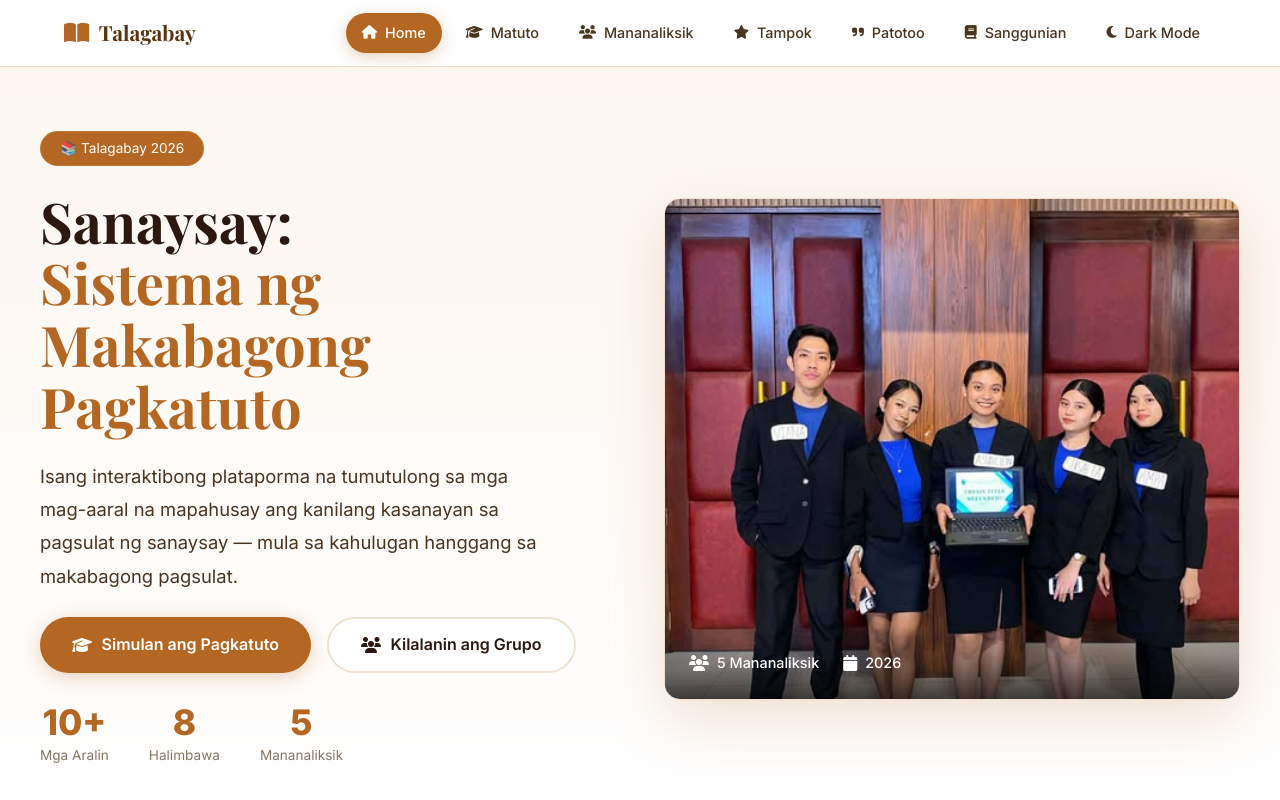
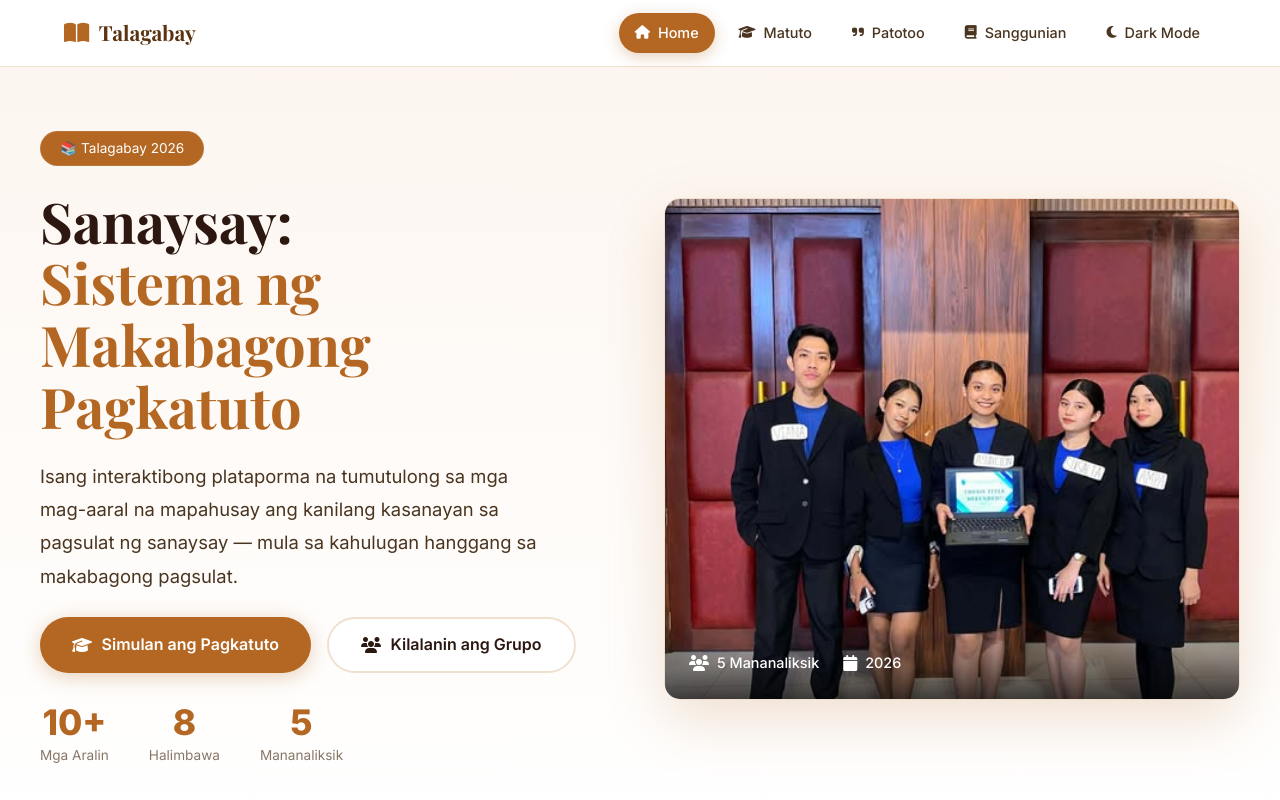
Before and after one commit to FernandoUrita/Sanaygabay, a website: page index.html in a window 1280 px wide. Shown: the top 800 px of the page. Drawn offline with nearby package versions, Linux system fonts and the light colour scheme; no server answers.

Commit message:
Update navigation links in index.html
Removed 'About' and 'Features' links from navigation.

```diff
--- a/index.html
+++ b/index.html
@@ -32,8 +32,6 @@
             <ul class="nav-links">
                 <li><a href="index.html" class="active"><i class="fas fa-home"></i> Home</a></li>
                 <li><a href="learn.html"><i class="fas fa-graduation-cap"></i> Matuto</a></li>
-                <li><a href="about.html"><i class="fas fa-users"></i> Mananaliksik</a></li>
-                <li><a href="#features"><i class="fas fa-star"></i> Tampok</a></li>
                 <li><a href="#testimonials"><i class="fas fa-quote-right"></i> Patotoo</a></li>
                 <li><a href="#references"><i class="fas fa-book"></i> Sanggunian</a></li>
             </ul>
```
